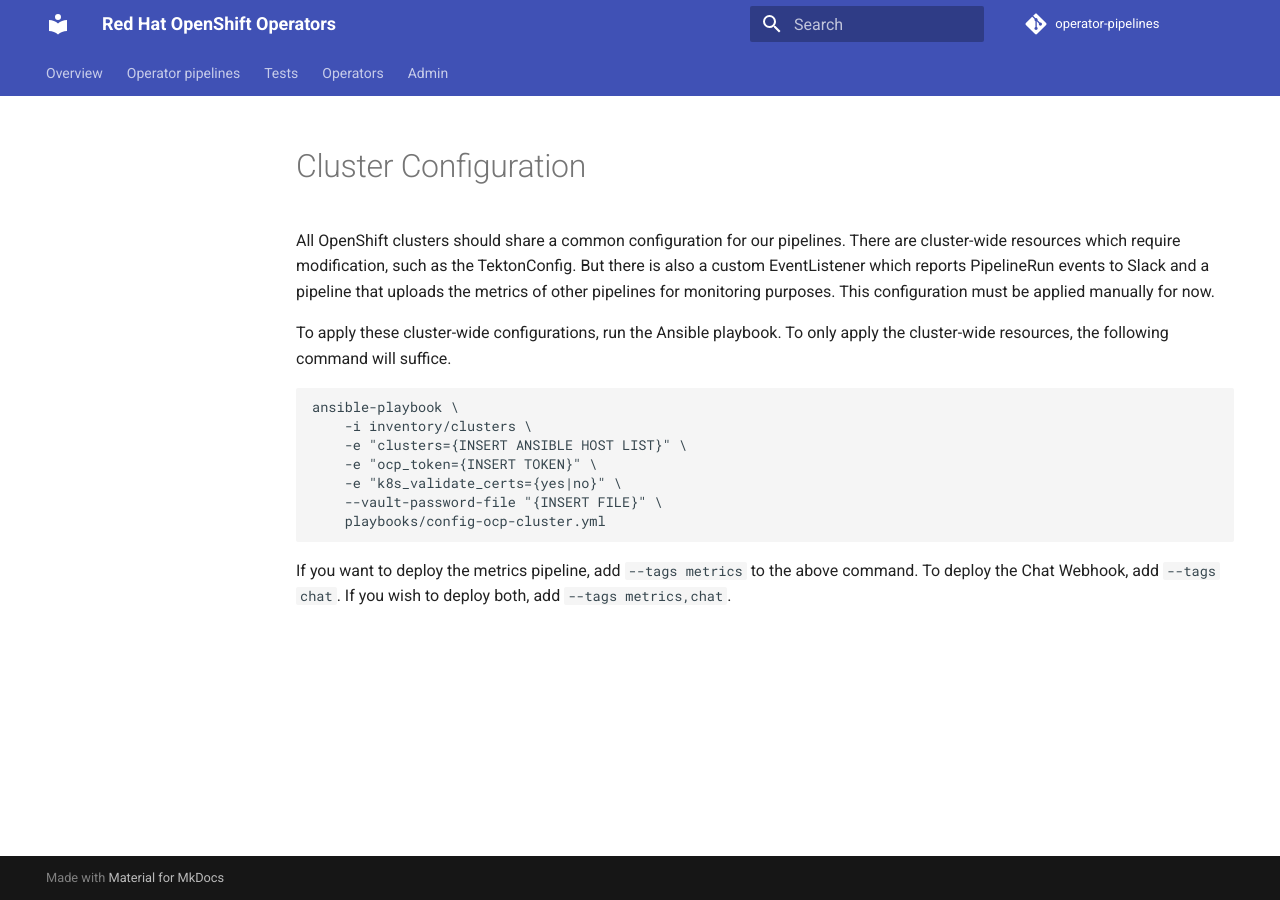
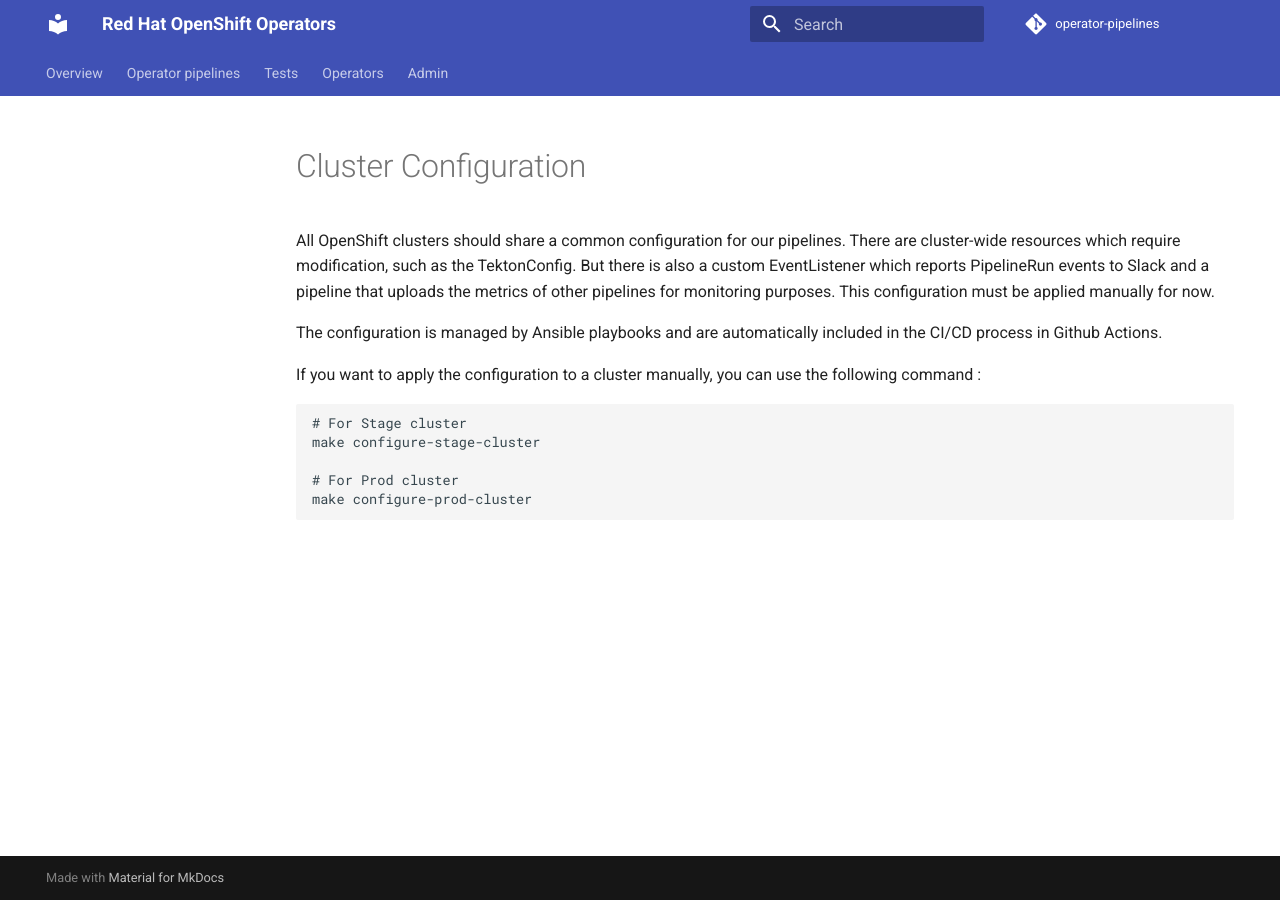
Before and after one commit to redhat-openshift-ecosystem/operator-pipelines, an MkDocs documentation site: the page built from docs/cluster-config.md, in a window 1280 px wide. Built offline with MkDocs 1.6.1 and Material for MkDocs 9.7.7, drawn with Linux system fonts in a browser that asks for light colours; comment, search, counter and statistics services are not loaded.

Commit message:
fixup! Add cluster config playbook to CI/CD

````diff
--- a/docs/cluster-config.md
+++ b/docs/cluster-config.md
@@ -6,19 +6,16 @@
 events to Slack and a pipeline that uploads the metrics of other pipelines
 for monitoring purposes. This configuration must be applied manually for now.
 
-To apply these cluster-wide configurations, run the Ansible playbook. To only apply
-the cluster-wide resources, the following command will suffice.
+The configuration is managed by Ansible playbooks and are automatically included
+in the CI/CD process in Github Actions.
+
+If you want to apply the configuration to a cluster manually, you can use the
+following command :
 
 ```bash
-ansible-playbook \
-    -i inventory/clusters \
-    -e "clusters={INSERT ANSIBLE HOST LIST}" \
-    -e "ocp_token={INSERT TOKEN}" \
-    -e "k8s_validate_certs={yes|no}" \
-    --vault-password-file "{INSERT FILE}" \
-    playbooks/config-ocp-cluster.yml
+# For Stage cluster
+make configure-stage-cluster
+
+# For Prod cluster
+make configure-prod-cluster
 ```
-
-If you want to deploy the metrics pipeline, add `--tags metrics` to the above command.
-To deploy the Chat Webhook, add `--tags chat`. If you wish to deploy both, add
-`--tags metrics,chat`.
````
